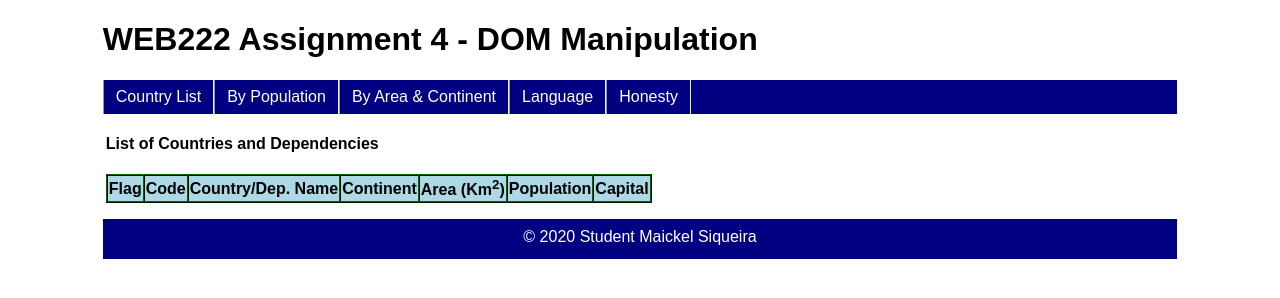
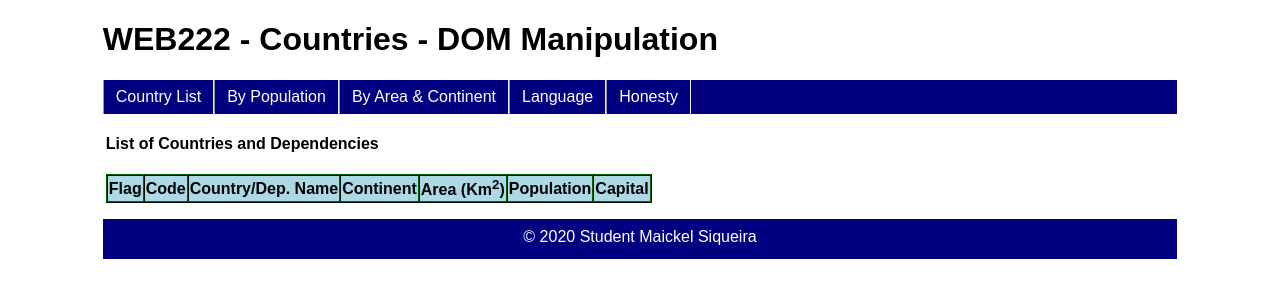
Before and after one commit to mksiq/CountriesTable-DOM, a plain HTML site: page index.html in a window 1280 px wide. Drawn offline with Linux system fonts and the light colour scheme.

Commit message:
Changed title and refresh to git hub pages

```diff
--- a/index.html
+++ b/index.html
@@ -18,7 +18,7 @@
 <body>
   <div class="container">
     <header>
-      <h1>WEB222 Assignment 4 - DOM Manipulation</h1>
+      <h1>WEB222 - Countries - DOM Manipulation</h1>
     </header>
     <nav>
       <ul>
```
